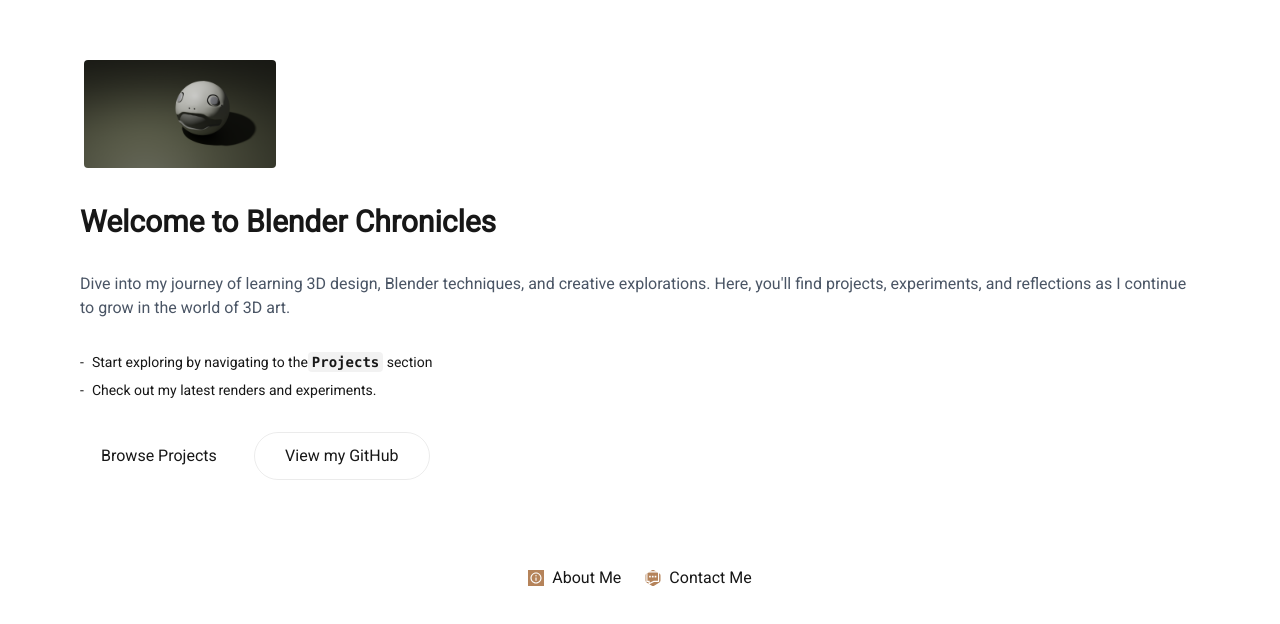
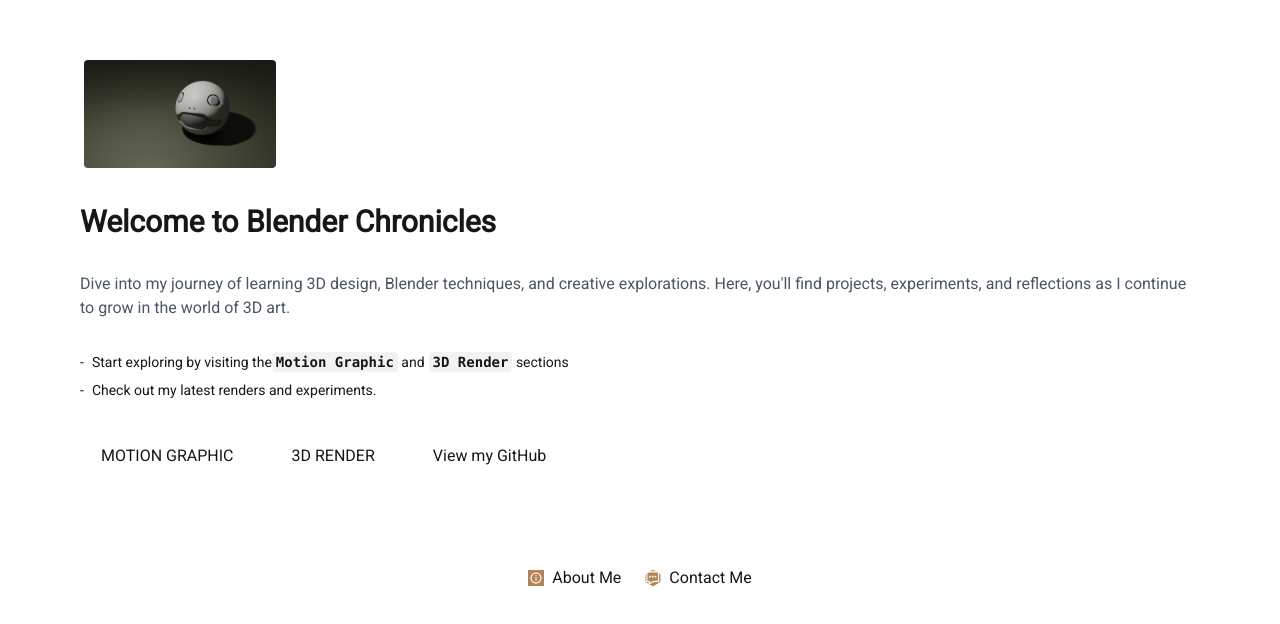
Before and after one commit to rickyl3aks/blender-chronicles, a Next.js app: page / in a window 1280 px wide. Shown: the part 132-756 px from the top of the page. Built offline with nearby package versions, Linux system fonts and the light colour scheme.

Commit message:
feat: add Motion Graphics page and related components, update button styles, and enhance carousel functionality

```diff
--- a/app/about/page.tsx
+++ b/app/about/page.tsx
@@ -18,7 +18,7 @@ const About = () => {
 
       <button
         onClick={() => window.history.back()}
-        className="mt-8 rounded-full border border-solid border-transparent transition-colors flex items-center justify-center bg-foreground text-background gap-2 hover:bg-[#383838] dark:hover:bg-[#ccc] text-sm sm:text-base h-10 sm:h-12 px-4 sm:px-5"
+        className="cursor-pointer rounded-full border border-solid border-transparent transition-colors flex items-center justify-center bg-foreground text-background gap-2 hover:bg-[#383838] dark:hover:bg-[#ccc] hover:text-black text-sm sm:text-base h-10 sm:h-12 px-4 sm:px-5"
       >
         Go Back
       </button>
--- a/app/components/button.tsx
+++ b/app/components/button.tsx
@@ -4,7 +4,7 @@ export const Button = () => {
   return (
     <button
       onClick={() => window.history.back()}
-      className="mb-6 rounded-full border border-solid border-transparent transition-colors flex items-center justify-center bg-foreground text-background gap-2 hover:bg-[#383838] dark:hover:bg-[#ccc] text-sm sm:text-base h-10 sm:h-12 px-4 sm:px-5"
+      className="cursor-pointer rounded-full border border-solid border-transparent transition-colors flex items-center justify-center bg-foreground text-background gap-2 hover:bg-[#383838] dark:hover:bg-[#ccc] hover:text-black text-sm sm:text-base h-10 sm:h-12 px-4 sm:px-5"
     >
       Go Back
     </button>
--- a/app/components/carousel.tsx
+++ b/app/components/carousel.tsx
@@ -15,6 +15,7 @@ const Carousel = ({ summaries }: CarouselProps) => {
   const prevSlide = () => {
     setCurrentIndex((prevIndex) => (prevIndex - 1 + summaries.length) % summaries.length);
   };
+
   return (
     <>
       <div className="relative">
@@ -25,29 +26,39 @@ const Carousel = ({ summaries }: CarouselProps) => {
             </h1>
 
             <div className="relative">
+              {summaries[currentIndex]?.video ? (
+                <video width="640" height="360" autoPlay muted loop controls>
+                  <source src={`/images/render/${summaries[currentIndex].render}.mp4`} type="video/mp4" />
+                  Your browser does not support the video tag.
+                </video>
+              ) : (
                 <ImagePopup render={summaries[currentIndex].render} width={900} height={200} />
+              )}
 
+              {summaries.length > 1 && (
+                <>
+                  {" "}
                   <div className="absolute top-1/2 left-0 transform -translate-y-1/2 px-4">
                     <button
                       onClick={prevSlide}
-                  className="text-white bg-black bg-opacity-50 rounded-full w-8 h-8 sm:w-12 sm:h-12 hover:bg-opacity-75 transition duration-300"
+                      className="cursor-pointer text-white bg-black bg-opacity-50 rounded-full w-8 h-8 sm:w-12 sm:h-12 hover:bg-opacity-75 transition duration-300"
                     >
                       &lt;
                     </button>
                   </div>
-
                   <div className="absolute top-1/2 right-0 transform -translate-y-1/2 px-4">
                     <button
                       onClick={nextSlide}
-                  className="text-white bg-black bg-opacity-50 rounded-full w-8 h-8 sm:w-12 sm:h-12 hover:bg-opacity-75 transition duration-300"
+                      className="cursor-pointer text-white bg-black bg-opacity-50 rounded-full w-8 h-8 sm:w-12 sm:h-12 hover:bg-opacity-75 transition duration-300"
                     >
                       &gt;
                     </button>
                   </div>
-
                   <div className="absolute bottom-2 left-1/2 transform -translate-x-1/2 bg-gradient-to-r from-indigo-500 to-purple-500 text-white font-bold text-xs sm:text-sm py-0.5 px-2 sm:py-1 sm:px-3 rounded-full shadow-md opacity-80">
                     {currentIndex + 1}/{summaries.length}
                   </div>
+                </>
+              )}
             </div>
           </div>
         </div>
--- a/app/components/mediaCard.tsx
+++ b/app/components/mediaCard.tsx
@@ -1,10 +1,9 @@
-import { Summaries } from "../types/types";
+import { MediaCardProps } from "../types/types";
 import Carousel from "./carousel";
 
-const MediaCard = async () => {
-  const { summaries }: { summaries: Summaries[] } = await import("../data/summary.json");
-
-  const sortedSummaries = summaries.sort((a, b) => b.date - a.date);
+//to be changed
+const MediaCard = async ({ render }: MediaCardProps) => {
+  const sortedSummaries = render.sort((a, b) => new Date(b.date).getTime() - new Date(a.date).getTime());
 
   return (
     <>
--- /dev/null
+++ b/app/data/motionGraphics.json
@@ -0,0 +1,12 @@
+{
+  "summaries": [
+    {
+      "title": "Domino",
+      "description": "A motion graphic focused on domino physics, created as part of a /CG Cookie/ course. I used Blender’s rigid body system and added textures to enrich the visual feel",
+      "render": "domino",
+      "date": 1714644853,
+      "video": true,
+      "link": "https://cgcookie.com"
+    }
+  ]
+}
--- a/app/image-popup.tsx
+++ b/app/image-popup.tsx
@@ -47,7 +47,7 @@ const ImagePopup = ({ render, width, height }: ImagePop) => {
             <button
               title="close"
               onClick={closeModal}
-              className="absolute top-2 right-2 text-white text-2xl bg-black w-10 h-10 flex items-center justify-center rounded-full hover:bg-gray-800"
+              className="cursor-pointer absolute top-2 right-2 text-white text-2xl bg-black w-10 h-10 flex items-center justify-center rounded-full hover:bg-gray-800"
             >
               &times;
             </button>
--- /dev/null
+++ b/app/motionGraphics/page.tsx
@@ -0,0 +1,26 @@
+import { Button } from "../components/button";
+import MediaCard from "../components/mediaCard";
+import { Summaries } from "../types/types";
+
+const MotionGraphics = async () => {
+  const { summaries }: { summaries: Summaries[] } = await import("../data/motionGraphics.json");
+
+  return (
+    <div className="m-4 space-y-12">
+      <Button />
+
+      <div className="flex flex-col items-center justify-start min-h-screen space-y-10 px-6">
+        <div>
+          <MediaCard render={summaries} />
+        </div>
+
+        <div className="text-center animate-bounceSlow">
+          <h2 className="text-2xl font-semibold text-gray-700">More to come...</h2>
+          <p className="text-lg text-gray-600">Stay tuned for more exciting designs and experiments.</p>
+        </div>
+      </div>
+    </div>
+  );
+};
+
+export default MotionGraphics;
--- a/app/page.tsx
+++ b/app/page.tsx
@@ -13,22 +13,31 @@ const Home = () => {
         </p>
         <ol className="list-inside text-sm text-center sm:text-left font-[family-name:var(--font-geist-mono)]">
           <li className="mb-2 before:content-['-'] before:mr-2">
-            Start exploring by navigating to the
-            <code className="bg-black/[.05] dark:bg-white/[.06] px-1 py-0.5 rounded font-semibold">Projects</code> section
+            Start exploring by visiting the
+            <code className="bg-black/[.05] dark:bg-white/[.06] px-1 py-0.5 rounded font-semibold">Motion Graphic</code> and
+            <code className="bg-black/[.05] dark:bg-white/[.06] px-1 py-0.5 rounded font-semibold ml-1">3D Render</code> sections
           </li>
+
           <li className="before:content-['-'] before:mr-2">Check out my latest renders and experiments.</li>
         </ol>
 
         <div className="flex gap-4 items-center flex-col sm:flex-row">
           <a
-            className="rounded-full border border-solid border-transparent transition-colors flex items-center justify-center bg-foreground text-background gap-2 hover:bg-[#383838] dark:hover:bg-[#ccc] text-sm sm:text-base h-10 sm:h-12 px-4 sm:px-5"
+            className="rounded-full border border-solid border-transparent transition-colors flex items-center justify-center bg-foreground text-background gap-2 hover:bg-[#383838] dark:hover:bg-[#ccc] hover:text-black text-sm sm:text-base h-10 sm:h-12 px-4 sm:px-5"
+            href="/motionGraphics"
+            rel="noopener noreferrer"
+          >
+            MOTION GRAPHIC
+          </a>
+          <a
+            className="rounded-full border border-solid border-transparent transition-colors flex items-center justify-center bg-foreground text-background gap-2 hover:bg-[#383838] dark:hover:bg-[#ccc] hover:text-black text-sm sm:text-base h-10 sm:h-12 px-4 sm:px-5"
             href="/projects"
             rel="noopener noreferrer"
           >
-            Browse Projects
+            3D RENDER
           </a>
           <a
-            className="rounded-full border border-solid border-black/[.08] dark:border-white/[.145] transition-colors flex items-center justify-center hover:bg-[#f2f2f2] dark:hover:bg-[#1a1a1a] hover:border-transparent text-sm sm:text-base h-10 sm:h-12 px-4 sm:px-5 sm:min-w-44"
+            className="rounded-full border border-solid border-transparent transition-colors flex items-center justify-center bg-foreground text-background gap-2 hover:bg-[#383838] dark:hover:bg-[#ccc] hover:text-black text-sm sm:text-base h-10 sm:h-12 px-4 sm:px-5"
             href="https://github.com/rickyl3aks"
           >
             View my GitHub
--- a/app/projects/page.tsx
+++ b/app/projects/page.tsx
@@ -1,14 +1,17 @@
 import { Button } from "../components/button";
 import MediaCard from "../components/mediaCard";
+import { Summaries } from "../types/types";
 
-const Projects = () => {
+const Projects = async () => {
+  const { summaries }: { summaries: Summaries[] } = await import("../data/summary.json");
+
   return (
     <div className="m-4 space-y-12">
       <Button />
 
       <div className="flex flex-col items-center justify-start min-h-screen space-y-10 px-6">
         <div>
-          <MediaCard />
+          <MediaCard render={summaries} />
         </div>
 
         <div className="text-center animate-bounceSlow">
--- a/app/types/types.ts
+++ b/app/types/types.ts
@@ -9,6 +9,7 @@ export interface Summaries {
   description: string;
   render: string;
   date: number;
+  video?: boolean;
 }
 
 export interface CarouselProps {
@@ -24,3 +25,7 @@ export interface DescriptionProps {
   summaries: Summary[];
   currentIndex: number;
 }
+
+export interface MediaCardProps {
+  render: Summaries[];
+}
```
Also changed, not shown: 1 other file (tests, documents, lock files or other folders). Lines whose indentation alone changed are shown as unchanged.
